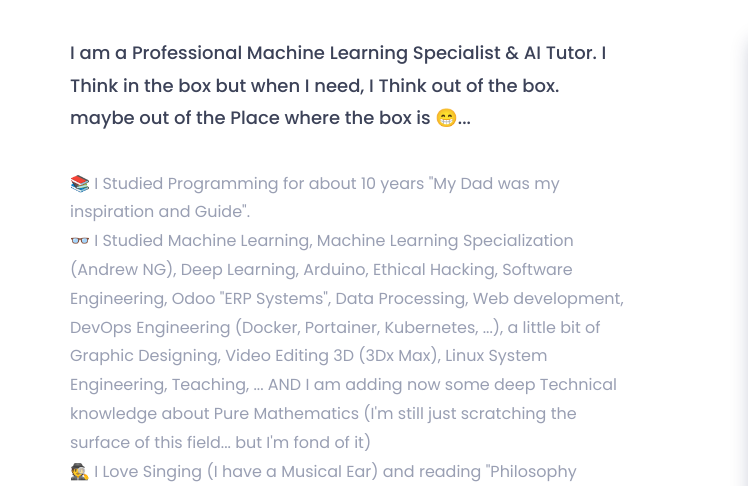
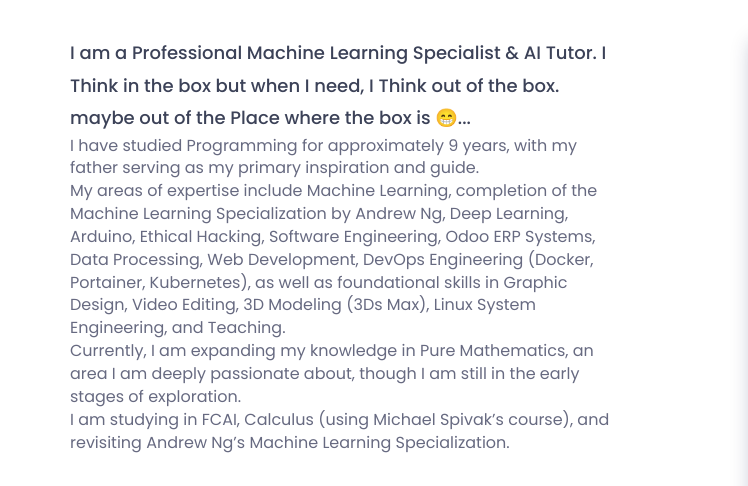
Before and after one commit to zi-crypto/MyWebsite, a plain HTML site: page index.html in a window 1280 px wide. Shown: the part 1080-1566 px from the top of the page, 0-748 px from the left. Drawn offline with nearby package versions, Linux system fonts and the light colour scheme.

Commit message:
Update index.html

```diff
--- a/index.html
+++ b/index.html
@@ -129,13 +129,12 @@
 								<h3>
 									I am a Professional Machine Learning Specialist & AI Tutor. I Think in the box but when I need, I Think out of the box. maybe out of the Place where the box is 😁...
 								</h3>
-								<p>
-									📚 I Studied Programming for about 10 years "My Dad was my inspiration and Guide". <br> 👓 I Studied Machine Learning, Machine Learning Specialization (Andrew NG), Deep Learning, Arduino, Ethical Hacking, Software Engineering, Odoo "ERP Systems", Data Processing, Web development, DevOps Engineering (Docker, Portainer, Kubernetes, ...), a little bit of Graphic Designing, Video Editing 3D (3Dx Max), Linux System Engineering, Teaching, ...
-AND I am adding now some deep Technical knowledge about Pure Mathematics (I'm still just scratching the surface of this field... but I'm fond of it)<br>
-🕵️ I Love Singing (I have a Musical Ear) and reading "Philosophy Books" the most, I Played some Sports Like "Karate -GYM - Swimming"<br>
-😄 I’m currently learning: FCAI, Calculus course (Michael Spivak), Andrew NG's Machine Learning Specialization Revision<br>
-🕑 I'm 17 years old.<br>
-								</p>
+								<ul>
+									<li>I have studied Programming for approximately 9 years, with my father serving as my primary inspiration and guide.</li>
+									<li>My areas of expertise include Machine Learning, completion of the Machine Learning Specialization by Andrew Ng, Deep Learning, Arduino, Ethical Hacking, Software Engineering, Odoo ERP Systems, Data Processing, Web Development, DevOps Engineering (Docker, Portainer, Kubernetes), as well as foundational skills in Graphic Design, Video Editing, 3D Modeling (3Ds Max), Linux System Engineering, and Teaching.</li>
+									<li>Currently, I am expanding my knowledge in Pure Mathematics, an area I am deeply passionate about, though I am still in the early stages of exploration.</li>
+									<li>I am studying in FCAI, Calculus (using Michael Spivak’s course), and revisiting Andrew Ng’s Machine Learning Specialization.</li>
+								</ul>
 								<div class="row">
 									<div class="col-sm-4">
 										<div class="single-about-add-info">
@@ -160,7 +159,7 @@ AND I am adding now some deep Technical knowledge about Pure Mathematics (I'm st
 						</div>
 						<div class="col-sm-offset-1 col-sm-5">
 							<div class="single-about-img">
-								<img src="assets/images/about/profile_image.jpg" alt="profile_image">
+								<img src="assets/images/about/profile_image.jpg" alt="profile_image" class="cover">
 								<div class="about-list-icon">
 									<ul>
 										<li>
```
